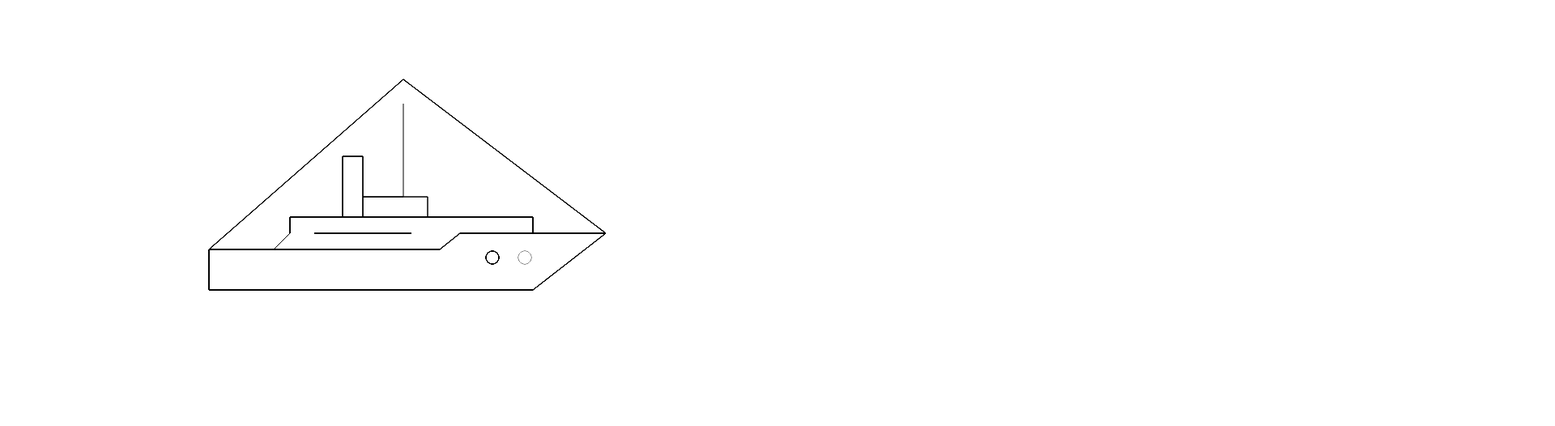
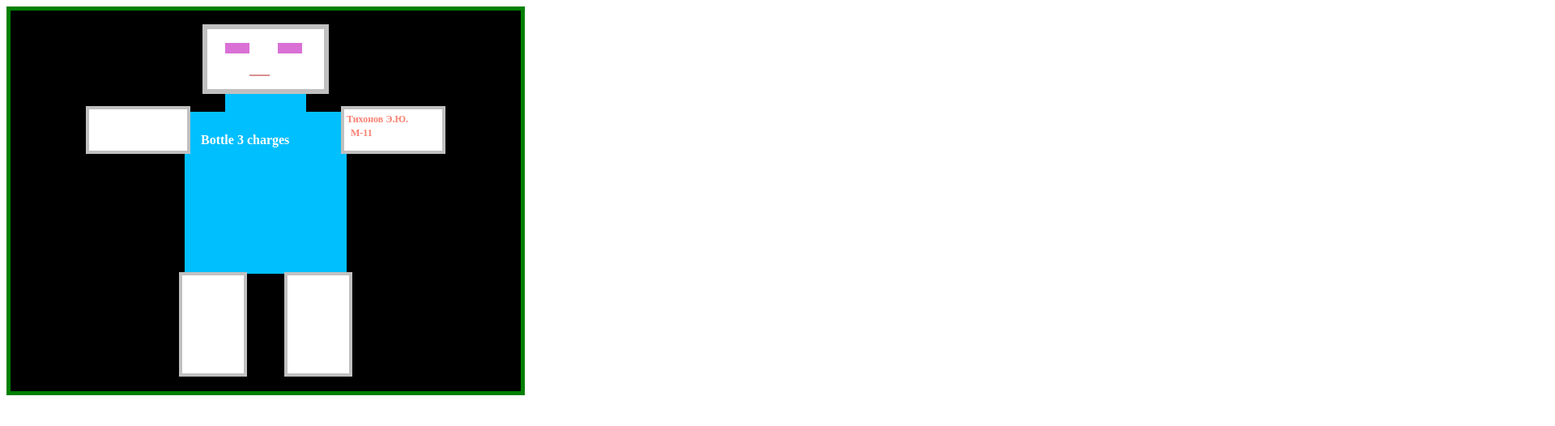
Before and after one commit to LacizoriAlNeugro/Escape, a plain HTML site: page README.HTML in a window 1280 px wide. Shown: the top 526 px of the page at 81% size, 1920 px wide, since content can reach past the window. Drawn offline with Linux system fonts and the light colour scheme.

Commit message:
Update README.HTML

```diff
--- a/README.HTML
+++ b/README.HTML
@@ -1,101 +1,94 @@
-<!DOCTYPE html>
 <html>
- <head>
-  <title>canvas</title>
-  <meta charset="utf-8">
+<head>
+	<title>Canvas</title>
+</head>
+<body>
+	<canvas id = "Canvas" width = "640" height = "480">
+		<p>Can't init Canvas</p>
+	</canvas>
+</body>
+</html>
 
-  <canvas id="smile" width="3200" height="4200">
-    <p>Ваш браузер не поддерживает рисование.</p>
-  </canvas>
-
-<script type="text/javascript">
-    var myCanvas = document.getElementById('smile');
-
-     var cxt = myCanvas.getContext('2d');
-
-
-      // красим
-      cxt.fillStyle = '#8ED6FF';
-      cxt.fill();
-      cxt.lineWidth = 1;
-      cxt.strokeStyle = 'black';
-      cxt.stroke();
-
-    	 // Рисуем правый глаз
-    	 cxt.fillStyle='white';
-     	 cxt.beginPath( );
-    	 cxt.arc(640,310,8,0,Math.PI*2,true);
-    	 cxt.closePath();
-	 cxt.stroke();
-    	 cxt.fill();
-
-	 cxt.fillStyle='white';
-     	 cxt.beginPath( );
-    	 cxt.arc(600,310,8,0,Math.PI*2,true);
-    	 cxt.closePath();
-    	 cxt.stroke();
-    	 cxt.fill();
-
-
-	cxt.strokeStyle = 'black';
-	cxt.moveTo(250,350);
-	cxt.lineTo(650,350);
-	cxt.lineTo(740,280);
-	cxt.lineTo(560,280);
-	cxt.lineTo(535,300);
-	cxt.lineTo(250,300);
-	cxt.lineTo(250,350);
-	cxt.stroke();
-
-	cxt.strokeStyle = 'black';
-	cxt.moveTo(250,300);
-	cxt.lineTo(490,90);
-	cxt.lineTo(740,280);
-	cxt.stroke();
-
-
-	cxt.strokeStyle = 'black';
-	cxt.moveTo(650,280);
-	cxt.lineTo(650,260);
-	cxt.lineTo(350,260);
-	cxt.lineTo(350,280);
-	cxt.lineTo(330,300);
-	cxt.stroke();
-
-	cxt.strokeStyle = 'black';
-	cxt.moveTo(500,280);
-	cxt.lineTo(380,280);
-	cxt.stroke();
-
-	cxt.strokeStyle = 'black';
-	cxt.moveTo(415,260);
-	cxt.lineTo(415,185);
-	cxt.lineTo(440,185);
-	cxt.lineTo(440,260);
-	cxt.stroke();
-
-	cxt.strokeStyle = 'black';
-	cxt.moveTo(440,235);
-	cxt.lineTo(520,235);
-	cxt.lineTo(520,260);
-	cxt.stroke();
-
-
-	cxt.strokeStyle = 'black';
-	cxt.moveTo(440,235);
-	cxt.lineTo(490,235);
-	cxt.lineTo(490,120);
-	cxt.stroke();
-
-
-
-
-
-
-
-
-
-  </script>
- </head>
- <body>
-</html>
+<script type = "text/javascript">
+	var canvas = document.getElementById('Canvas');
+	var ctx	   = canvas.getContext('2d');
+	//background
+	ctx.beginPath();
+		ctx.fillStyle 	= 'black';
+		ctx.strokeStyle = 'green';
+		ctx.lineWidth 	= 10;
+			ctx.fillRect(0, 0, 640, 480);
+			ctx.strokeRect(0, 0, 640, 480);
+	//neck
+	ctx.beginPath();
+		ctx.fillStyle 	= 'DeepSkyBlue';
+			ctx.fillRect(270, 105, 100, 25);
+	//body
+	ctx.beginPath();
+		ctx.fillStyle 	= 'DeepSkyBlue';
+			ctx.fillRect(220, 130, 200, 200);
+	//head
+	ctx.beginPath();
+		ctx.fillStyle 	= 'white';
+		ctx.strokeStyle = 'silver';
+		ctx.lineWidth 	= 6;
+			ctx.fillRect(245, 25, 150, 80);
+			ctx.strokeRect(245, 25, 150, 80);
+	//left-hand
+	ctx.beginPath();
+		ctx.fillStyle 	= 'white';
+		ctx.strokeStyle = 'silver';
+		ctx.lineWidth 	= 4;
+			ctx.fillRect(100, 125, 125, 55);
+			ctx.strokeRect(100, 125, 125, 55);
+	//right-hand
+	ctx.beginPath();
+		ctx.fillStyle 	= 'white';
+		ctx.strokeStyle = 'silver';
+		ctx.lineWidth 	= 4;
+			ctx.fillRect(415, 125, 125, 55);
+			ctx.strokeRect(415, 125, 125, 55);
+	//left-foot
+	ctx.beginPath();
+		ctx.fillStyle 	= 'white';
+		ctx.strokeStyle = 'silver';
+		ctx.lineWidth 	= 4;
+			ctx.fillRect(215, 330, 80, 125);
+			ctx.strokeRect(215, 330, 80, 125);
+	//right-foot
+	ctx.beginPath();
+		ctx.fillStyle 	= 'white';
+		ctx.strokeStyle = 'silver';
+		ctx.lineWidth 	= 4;
+			ctx.fillRect(345, 330, 80, 125);
+			ctx.strokeRect(345, 330, 80, 125);
+	//left-eye
+	ctx.beginPath();
+		ctx.fillStyle 	= 'Orchid';
+			ctx.fillRect(270, 45, 30, 13);
+	//right-eye
+	ctx.beginPath();
+		ctx.fillStyle 	= 'Orchid';
+			ctx.fillRect(335, 45, 30, 13);
+	//mounth
+	ctx.beginPath();
+		ctx.moveTo(300, 85);
+		ctx.lineTo(325, 85);
+		ctx.lineWidth = 1;
+		ctx.strokeStyle = 'FireBrick';
+			ctx.stroke();
+	//bottle
+	ctx.beginPath();
+		ctx.fillStyle = 'white';
+		ctx.font = "bold 12pt Trebuchet MS Narrow";
+			ctx.fillText("Bottle 3 charges", 240, 170);
+	//author
+	ctx.beginPath();
+		ctx.fillStyle = 'Salmon';
+		ctx.font = "bold 9pt Trebuchet MS Narrow";
+			ctx.fillText("Тихонов Э.Ю.", 420, 143);
+	ctx.beginPath();
+		ctx.fillStyle = 'Salmon';
+		ctx.font = "bold 9pt Trebuchet MS Narrow";
+			ctx.fillText("М-11", 425, 160);
+</script>
```
